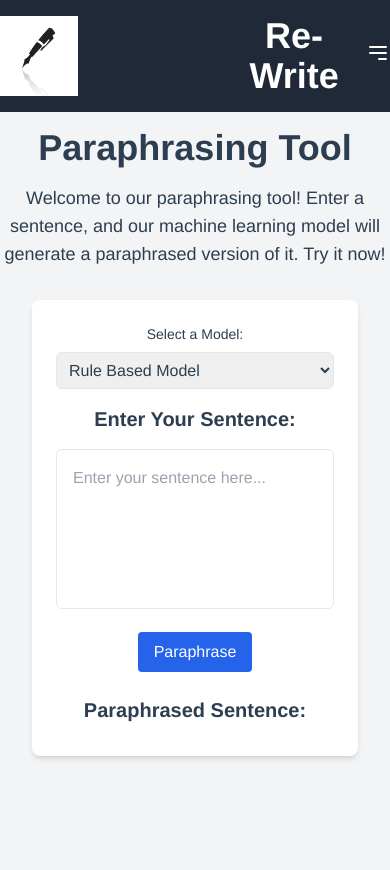
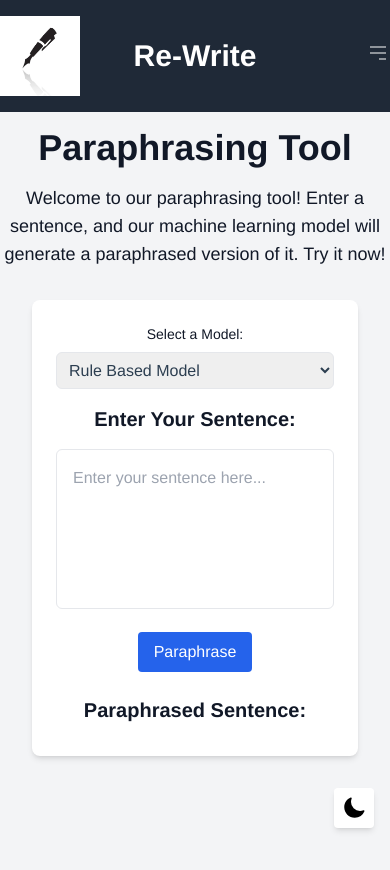
Before and after one commit to DylanHourigan/re-write, a Vue app: page /#/home in a window 390 px wide. Shown: the top 870 px of the page. Built offline with nearby package versions, Linux system fonts and the light colour scheme; sample sign-in values are in the browser's storage.

Commit message:
Feat: Dark Mode (#12)
* Feat: Added dark/light mode button

* Feat: Added the styling for Dark and light mode

* Style: Changed header title size to fit mobile

```diff
--- a/src/components/HeaderNav.vue
+++ b/src/components/HeaderNav.vue
@@ -1,21 +1,24 @@
 <template>
   <header class="bg-gray-800 py-4">
-    <div class="container mx-auto flex justify-between items-center">
-      <!-- Logo -->
+    <div class="container mx-auto grid grid-cols-3 items-center">
+
       <div class="text-white font-bold text-xl">
         <img src="../assets/logo.jpg" alt="Logo" class="h-20">
       </div>
-      <div class="text-4xl font-bold text-white pl-24 ml-12">Re-Write</div>
-      <!-- Nav Bar -->
-      <nav class="hidden md:flex space-x-4 right-0">
+
+      <div class="text-3xl font-bold text-white text-center">
+        Re-Write
+      </div>
+
+      <div class="flex justify-end">
+        <nav v-if="loggedIn" class="hidden md:flex space-x-4">
           <router-link to="/" class="text-white hover:text-gray-200">Home</router-link>
           <router-link to="/" class="text-white hover:text-gray-200">About</router-link>
           <router-link to="/" class="text-white hover:text-gray-200">Services</router-link>
-        <router-link to="/login"  @click="handleLogout" class="text-white hover:text-gray-200">Log out</router-link>
+          <router-link to="/login" @click="handleLogout" class="text-white hover:text-gray-200">Log out</router-link>
         </nav>
 
-      <!-- Mobile Menu Button (shown on small screens) -->
-      <div class="md:hidden">
+        <div class="md:hidden ml-4">
           <button class="text-white">
             <svg
               class="w-6 h-6"
@@ -25,13 +28,14 @@
               xmlns="http://www.w3.org/2000/svg"
             >
               <path
-              stroke-linecap="round"
-              stroke-linejoin="round"
-              stroke-width="2"
+                strokeLinecap="round"
+                strokeLinejoin="round"
+                strokeWidth="2"
                 d="M4 6h16M4 12h16m-7 6h7"
               ></path>
             </svg>
           </button>
+        </div>
       </div>
     </div>
   </header>
@@ -48,5 +52,10 @@ export default {
       this.$store.dispatch('user/setAccountType', '');
     },
   },
+  computed: {
+    loggedIn() {
+      return this.$store.getters['auth/getLoggedIn'] === 'true';
+    }
+  },
 };
 </script>
--- a/src/components/ParaphraseTextBox.vue
+++ b/src/components/ParaphraseTextBox.vue
@@ -1,30 +1,30 @@
 <template>
-  <div class="bg-gray-100 min-h-screen">
-    <div class="container mx-auto">
+  <div class="bg-gray-100 dark:bg-gray-900 min-h-screen">
+    <div class="container mx-auto text-gray-900 dark:text-white">
       <h1 class="text-4xl font-bold pt-4 mb-4">Paraphrasing Tool</h1>
       <p class="text-lg">Welcome to our paraphrasing tool! Enter a sentence, and our machine learning model will generate
         a paraphrased version of it. Try it now!</p>
     </div>
 
     <main class="container mx-auto py-8 px-8">
-      <div class="max-w-md mx-auto bg-white rounded-lg shadow-md p-6">
-        <label for="modelSelect" class="block mb-2 text-sm">Select a Model:</label>
-        <select v-model="selectedModel" id="modelSelect" class="w-full p-2 border rounded-md mb-4">
+      <div class="max-w-md mx-auto bg-white dark:bg-gray-800 rounded-lg shadow-md p-6">
+        <label for="modelSelect" class="block mb-2 text-sm text-gray-900 dark:text-gray-200">Select a Model:</label>
+        <select v-model="selectedModel" id="modelSelect" class="w-full p-2 border rounded-md mb-4 dark:bg-gray-700 dark:border-gray-600 dark:text-white">
           <option v-for="model in models" :key="model.id" :value="model.id">
             {{ model.name }}
           </option>
         </select>
-        <h2 class="text-xl font-semibold mb-4">Enter Your Sentence:</h2>
-        <textarea v-model="inputText" class="w-full h-40 p-4 border rounded-md resize-none"
+        <h2 class="text-xl font-semibold mb-4 text-gray-900 dark:text-gray-200">Enter Your Sentence:</h2>
+        <textarea v-model="inputText" class="w-full h-40 p-4 border rounded-md resize-none dark:bg-gray-700 dark:border-gray-600 dark:text-white"
           placeholder="Enter your sentence here..."></textarea>
 
         <button @click="paraphrase"
-          class="mt-4 py-2 px-4 bg-blue-600 text-white rounded hover:bg-blue-700 focus:outline-none">
+          class="mt-4 py-2 px-4 bg-blue-600 text-white rounded hover:bg-blue-700 focus:outline-none dark:hover:bg-blue-800">
           Paraphrase
         </button>
 
-        <h2 class="text-xl font-semibold mt-6 mb-2">Paraphrased Sentence:</h2>
-        <div class="border p-4 rounded-md" v-if="paraphrasedText">{{ paraphrasedText }}</div>
+        <h2 class="text-xl font-semibold mt-6 mb-2 text-gray-900 dark:text-gray-200">Paraphrased Sentence:</h2>
+        <div class="border p-4 rounded-md dark:bg-gray-700 dark:border-gray-600 dark:text-white" v-if="paraphrasedText">{{ paraphrasedText }}</div>
       </div>
     </main>
   </div>
--- /dev/null
+++ b/src/components/ToggleThemeButton.vue
@@ -0,0 +1,38 @@
+<template>
+    <button @click="toggleTheme" :class="buttonClass" class="fixed bottom-4 right-4 p-2 rounded shadow-md hover:opacity-90">
+        <img v-if="isDarkMode" :src="sunIcon" alt="Light Mode Icon" class="w-6 h-6">
+        <img v-else :src="moonIcon" alt="Dark Mode Icon" class="w-6 h-6">
+    </button>
+</template>
+<script>
+export default {
+    name: 'DarkModeToggle',
+    data() {
+        return {
+            isDarkMode: false,
+            sunIcon: require('@/assets/svg/light.svg'),
+            moonIcon: require('@/assets/svg/dark.svg')
+        };
+    },
+    computed: {
+        buttonClass() {
+            return this.isDarkMode ? 'bg-gray-800 text-white' : 'bg-white text-gray-800';
+        }
+    },
+    methods: {
+        toggleTheme() {
+            this.isDarkMode = !this.isDarkMode;
+            document.body.classList.toggle('dark', this.isDarkMode);
+
+            // Save the user's preference to localStorage
+            localStorage.setItem('theme', this.isDarkMode ? 'dark' : 'light');
+        }
+    },
+    created() {
+        // Check the user's saved preference when the component is created
+        const savedTheme = localStorage.getItem('theme');
+        this.isDarkMode = savedTheme === 'dark';
+        document.body.classList.toggle('dark', this.isDarkMode);
+    }
+};
+</script>
--- a/src/views/Homepage.vue
+++ b/src/views/Homepage.vue
@@ -2,18 +2,21 @@
   <div class="home">
     <HeaderNav />
     <ParaphraseTextBox />
+    <ToggleThemeButton />
   </div>
 </template>
 
 <script>
 import HeaderNav from '@/components/HeaderNav.vue';
 import ParaphraseTextBox from '@/components/ParaphraseTextBox.vue';
+import ToggleThemeButton from '@/components/ToggleThemeButton.vue';
 
 export default {
   name: 'HomePage',
   components: {
     ParaphraseTextBox,
     HeaderNav,
+    ToggleThemeButton
   },
 };
 </script>
--- a/src/views/LoginPage.vue
+++ b/src/views/LoginPage.vue
@@ -1,34 +1,30 @@
 <template>
-    <div class="bg-gray-100 min-h-screen">
-      <!-- Header Section -->
-      <header class="bg-gray-800 py-4">
-        <div class="container mx-auto py-4 px-8">
-          <h1 class="text-white font-bold text-3xl">Re-Write</h1>
-        </div>
-      </header>
-
-      <!-- Login Section -->
+  <HeaderNav />
+    <div class="bg-gray-100 dark:bg-gray-900 min-h-screen">
     <main class="container mx-auto py-16 px-4">
-        <div class="max-w-md mx-auto bg-white rounded-md shadow-md p-8">
-          <h2 class="text-3xl font-semibold mb-4">Log in</h2>
+      <div class="max-w-md mx-auto bg-white dark:bg-gray-800 rounded-md shadow-md p-8">
+        <h2 class="text-3xl font-semibold mb-4 dark:text-white">Log in</h2>
         <form @submit.prevent="login">
           <div class="mb-4">
-              <label for="email" class="block text-gray-700 text-sm font-semibold mb-2">Email:</label>
-              <input type="email" id="email" v-model="email" class="w-full p-2 border rounded-md focus:outline-none" required>
+            <label for="email" class="block text-gray-700 dark:text-gray-300 text-sm font-semibold mb-2">Email:</label>
+            <input type="email" id="email" v-model="email" class="w-full p-2 border dark:border-gray-600 rounded-md focus:outline-none dark:bg-gray-700 dark:text-white" required>
           </div>
           <div class="mb-6">
-              <label for="password" class="block text-gray-700 text-sm font-semibold mb-2">Password:</label>
-              <input type="password" id="password" v-model="password" class="w-full p-2 border rounded-md focus:outline-none" required>
+            <label for="password" class="block text-gray-700 dark:text-gray-300 text-sm font-semibold mb-2">Password:</label>
+            <input type="password" id="password" v-model="password" class="w-full p-2 border dark:border-gray-600 rounded-md focus:outline-none dark:bg-gray-700 dark:text-white" required>
           </div>
-            <button type="submit" class="w-full py-2 px-4 bg-blue-600 text-white font-semibold rounded hover:bg-blue-700 focus:outline-none">Log in</button>
+          <button type="submit" class="w-full py-2 px-4 bg-blue-600 dark:bg-blue-500 text-white font-semibold rounded hover:bg-blue-700 dark:hover:bg-blue-600 focus:outline-none">Log in</button>
         </form>
       </div>
     </main>
   </div>
+  <toggleThemeButton />
 </template>
 
   <script>
+  import HeaderNav from '@/components/HeaderNav.vue';
   import apiService from '@server/apiService';
+  import toggleThemeButton from '@/components/ToggleThemeButton.vue';
 
   export default {
     name: 'LoginPage',
@@ -38,6 +34,10 @@
             password: '',
         };
     },
+    components: {
+      HeaderNav,
+      toggleThemeButton
+    },
     methods: {
         async login() {
             const data = {
@@ -46,14 +46,14 @@
             };
             const response = await apiService.login(data);
             if (response) {
-          console.log(response);
                 this.$store.dispatch('auth/setLoggedIn', 'true');
                 this.$store.dispatch('user/setAccountType', response.accountType);
                 this.$store.dispatch('user/setFirstName', response.firstName);
                 this.$store.dispatch('user/setLastName', response.lastName);
                 this.$store.dispatch('user/setEmail', response.email);
                 this.$router.push('/home');
-        } else {
+            }
+            else {
                 // Handle invalid login credentials here (optional)
                 alert('Invalid login credentials. Please try again.');
             }
--- a/tailwind.config.js
+++ b/tailwind.config.js
@@ -4,6 +4,7 @@ module.exports = {
   theme : {
       extend: {},
   },
+  darkMode : 'class',
   container: {
       padding: "2rem",
       center: true,
--- a/vue.config.js
+++ b/vue.config.js
@@ -8,6 +8,7 @@ module.exports = defineConfig({
     resolve: {
       alias: {
         '@server': path.resolve(__dirname, 'server'),
+        '@assets': path.resolve(__dirname, 'src/assets'),
       },
     },
   },
```
Also changed, not shown: src/assets/svg/dark.svg (added), src/assets/svg/light.svg (added). Lines whose indentation alone changed are shown as unchanged.
